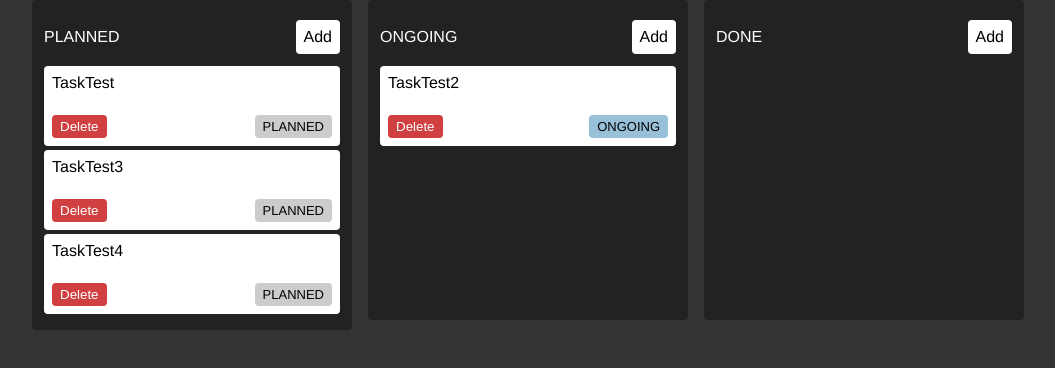
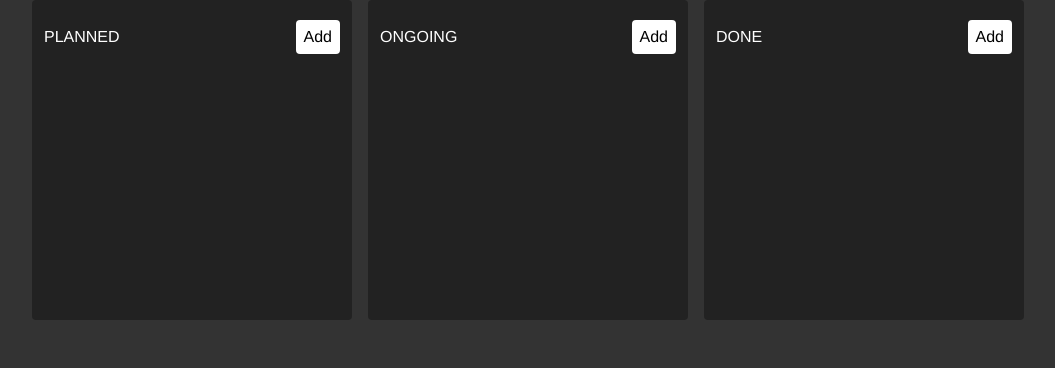
Before and after one commit to daniel-avzaradel/kanban-zustand, a React (Vite) app: page / in a window 1280 px wide. Shown: the top 368 px of the page, without its empty margins (112-1167 px from the left). Built offline with nearby package versions, Linux system fonts and the light colour scheme.

Commit message:
added the persist middleware

```diff
--- a/src/store.js
+++ b/src/store.js
@@ -1,27 +1,30 @@
 import { create } from "zustand";
-import { devtools } from 'zustand/middleware'
+import { devtools, persist } from 'zustand/middleware'
 
 const store = (set) => ({
-  tasks: [
-    { title: "TaskTest", state: "PLANNED" },
-    { title: "TaskTest2", state: "ONGOING" },
-    { title: "TaskTest3", state: "PLANNED" },
-    { title: "TaskTest4", state: "PLANNED" },
-  ],
+  tasks: [],
   draggedTask: null,
   addTask: (title, state) =>
-    set((store) => ({ tasks: [...store.tasks, { title, state }] })),
+    set(
+      (store) => ({ tasks: [...store.tasks, { title, state }] }),
+      false,
+      "addTask"
+    ),
   deleteTask: (title) =>
-    set((store) => ({
-      tasks: store.tasks.filter((task) => task.title !== title),
-    })),
-  setDraggedTask: (title) => set({ draggedTask: title }),
+    set(
+      (store) => ({
+        tasks: store.tasks.filter((task) => task.title !== title),
+      }),
+      false,
+      "deleteTask"
+    ),
+  setDraggedTask: (title) => set({ draggedTask: title }, false, "setDraggedTask"),
   moveTask: (title, state) =>
     set((store) => ({
       tasks: store.tasks.map((task) =>
         task.title === title ? { title, state } : task
       ),
-    })),
+    }), false, "moveTask"),
 });
 
-export const useStore = create(devtools(store));
+export const useStore = create(persist(devtools(store), {name: "store"}));
```
